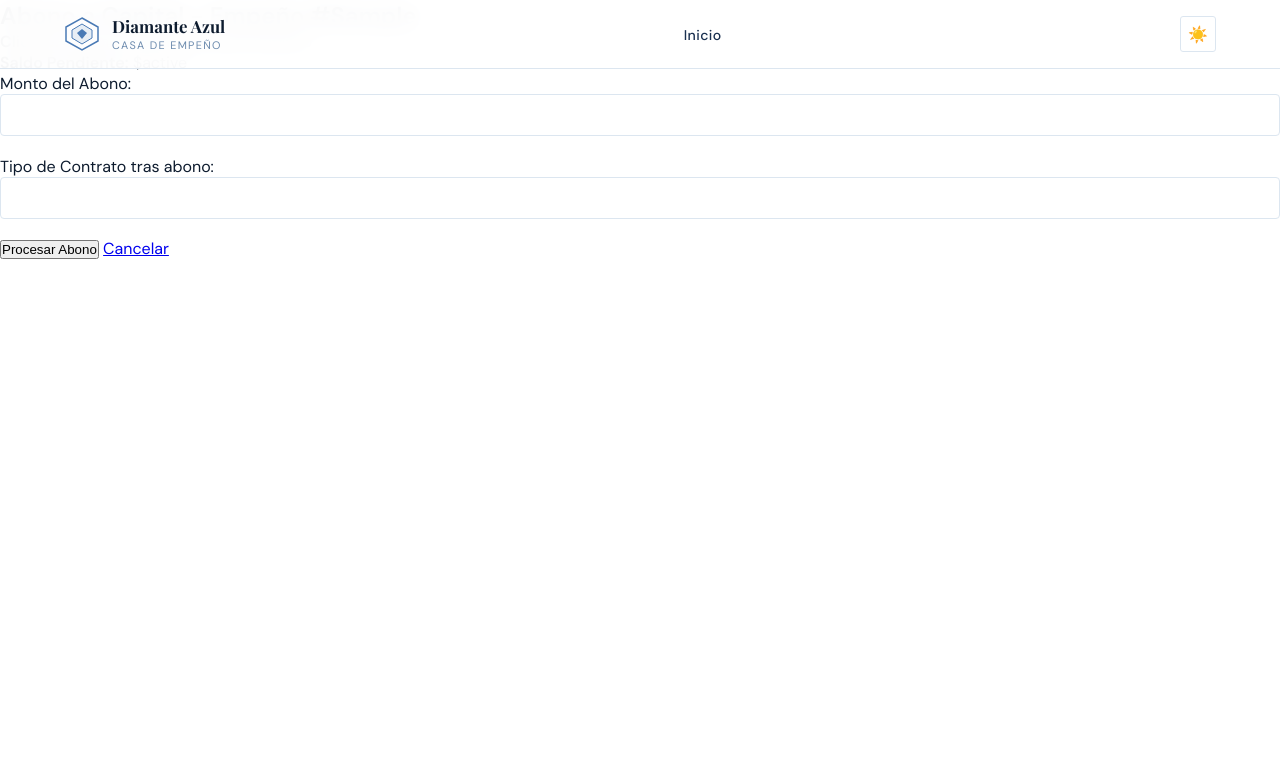
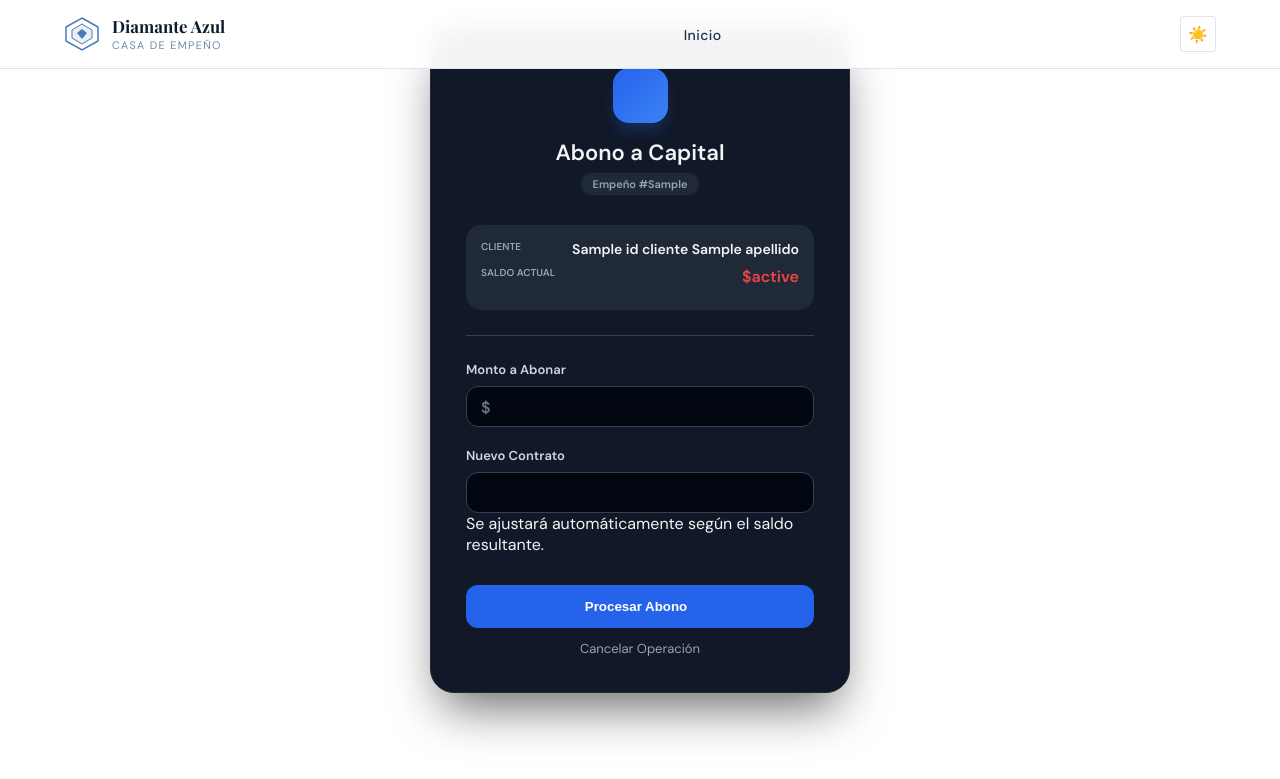
Before and after one commit to andresvacca/DIAMANTE_AZUL_SASN, a Django app: template empenos/templates/empenos/abono_empeno.html in a window 1280 px wide. Shown: the top 779 px of the page. Run offline with Django 5.2, Linux system fonts and the light colour scheme; the template is opened without the code that fills it: most values are stand-ins (such as "Sample title", 1, 10 or a date in 2020); form fields are guessed from the names that the template uses.

Commit message:
Update abono_empeno.html

```diff
--- a/empenos/templates/empenos/abono_empeno.html
+++ b/empenos/templates/empenos/abono_empeno.html
@@ -1,45 +1,124 @@
 {% extends "home/base.html" %}
 
 {% block content %}
-<div class="auth-container">
-    <div class="auth-box">
-        <h2>Abono a Capital - Empeño #{{ empeno.id_empeno }}</h2>
+<div class="main-wrapper-abono">
+    <div class="card-abono">
 
-        <div class="info-resumen">
-            <p><strong>Cliente:</strong> {{ empeno.id_cliente.nombre }} {{ empeno.id_cliente.apellido }}</p>
-            <p><strong>Saldo Pendiente:</strong> <span class="text-danger">${{ empeno.monto_prestado }}</span></p>
+        <div class="header-abono">
+            <div class="icon-circle">
+                <i class="fas fa-coins"></i>
+            </div>
+            <h3 class="title-abono">Abono a Capital</h3>
+            <span class="badge-empeno">Empeño #{{ empeno.id_empeno }}</span>
         </div>
 
-        <form method="POST" class="auth-form">
+        <div class="body-abono">
+            <div class="info-resumen-abono">
+                <div class="info-row">
+                    <span class="info-label">CLIENTE</span>
+                    <span class="info-value">{{ empeno.id_cliente.nombre }} {{ empeno.id_cliente.apellido }}</span>
+                </div>
+                <div class="info-row">
+                    <span class="info-label">SALDO ACTUAL</span>
+                    <span class="info-value saldo-rojo">${{ empeno.monto_prestado }}</span>
+                </div>
+            </div>
+
+            <hr class="divider-abono">
+
+            <form method="POST" class="form-abono">
                 {% csrf_token %}
 
                 {% if form.non_field_errors %}
-                <div class="alert-error">
+                    <div class="alert-error-abono">
                         {{ form.non_field_errors }}
                     </div>
                 {% endif %}
 
-            <div class="form-group">
-                <label for="{{ form.abonoCap.id_for_label }}">Monto del Abono:</label>
+                <div class="form-group-abono">
+                    <label for="{{ form.abonoCap.id_for_label }}">Monto a Abonar</label>
+                    <div class="input-wrapper-abono">
+                        <span class="currency-symbol">$</span>
                         {{ form.abonoCap }}
-                {% if form.abonoCap.errors %}
-                    <span class="error-msg">{{ form.abonoCap.errors }}</span>
-                {% endif %}
+                    </div>
                 </div>
 
-            <div class="form-group">
-                <label for="{{ form.tipo_contrato.id_for_label }}">Tipo de Contrato tras abono:</label>
+                <div class="form-group-abono">
+                    <label for="{{ form.tipo_contrato.id_for_label }}">Nuevo Contrato</label>
                     {{ form.tipo_contrato }}
-                {% if form.tipo_contrato.errors %}
-                    <span class="error-msg">{{ form.tipo_contrato.errors }}</span>
-                {% endif %}
+                    <p class="help-text-abono">Se ajustará automáticamente según el saldo resultante.</p>
                 </div>
 
-            <div class="actions">
-                <button type="submit" class="btn-principal">Procesar Abono</button>
-                <a href="{% url 'empenos:detalle' empeno.id_empeno %}" class="btn-secundario">Cancelar</a>
+                <div class="actions-abono">
+                    <button type="submit" class="btn-primary-abono">
+                        Procesar Abono <i class="fas fa-check-circle"></i>
+                    </button>
+                    <a href="{% url 'empenos:detalle' empeno.id_empeno %}" class="btn-link-abono">
+                        <i class="fas fa-times"></i> Cancelar Operación
+                    </a>
                 </div>
             </form>
         </div>
     </div>
+</div>
+
+<style>
+    /* Centrado Total */
+    .main-wrapper-abono {
+        display: flex;
+        justify-content: center;
+        align-items: center;
+        width: 100%;
+        min-height: calc(100vh - 80px); /* Restamos la altura aproximada del navbar */
+        padding: 20px;
+    }
+
+    .card-abono {
+        background: #111827;
+        width: 100%;
+        max-width: 420px;
+        border-radius: 24px;
+        padding: 40px 35px 35px 35px; /* Más espacio arriba para el icono */
+        border: 1px solid #1f2937;
+        box-shadow: 0 25px 50px -12px rgba(0, 0, 0, 0.6);
+        color: #f3f4f6;
+        position: relative;
+    }
+
+    .header-abono { text-align: center; margin-bottom: 30px; }
+
+    .icon-circle {
+        background: linear-gradient(135deg, #2563eb, #3b82f6);
+        width: 55px;
+        height: 55px;
+        border-radius: 16px;
+        display: flex;
+        align-items: center;
+        justify-content: center;
+        margin: 0 auto 15px;
+        font-size: 22px;
+        color: white;
+        box-shadow: 0 10px 15px -3px rgba(37, 99, 235, 0.3);
+    }
+
+    /* Resto de estilos se mantienen igual para conservar el look premium */
+    .title-abono { font-size: 22px; font-weight: 700; margin-bottom: 5px; }
+    .badge-empeno { display: inline-block; background: #1f2937; color: #9ca3af; padding: 4px 12px; border-radius: 20px; font-size: 11px; font-weight: 600; }
+    .info-resumen-abono { background: #1f2937; padding: 15px; border-radius: 15px; margin-bottom: 20px; }
+    .info-row { display: flex; justify-content: space-between; margin-bottom: 8px; }
+    .info-label { font-size: 10px; color: #9ca3af; font-weight: 800; }
+    .info-value { font-size: 14px; font-weight: 600; }
+    .saldo-rojo { color: #ef4444; font-size: 16px; }
+    .divider-abono { border: 0; border-top: 1px solid #374151; margin: 25px 0; }
+    .form-group-abono { margin-bottom: 20px; }
+    .form-group-abono label { display: block; font-size: 13px; font-weight: 600; color: #d1d5db; margin-bottom: 8px; }
+    .form-group-abono input, .form-group-abono select { width: 100%; background: #030712 !important; border: 1px solid #374151 !important; border-radius: 12px !important; padding: 12px 15px !important; color: white !important; }
+    .input-wrapper-abono { position: relative; }
+    .currency-symbol { position: absolute; left: 15px; top: 50%; transform: translateY(-50%); color: #6b7280; font-weight: 600; }
+    .input-wrapper-abono input { padding-left: 30px !important; }
+    .actions-abono { display: flex; flex-direction: column; gap: 12px; margin-top: 30px; }
+    .btn-primary-abono { background: #2563eb; color: white; border: none; padding: 14px; border-radius: 12px; font-weight: 700; cursor: pointer; transition: all 0.2s; display: flex; justify-content: center; align-items: center; gap: 8px; }
+    .btn-primary-abono:hover { background: #1d4ed8; transform: translateY(-1px); }
+    .btn-link-abono { text-align: center; color: #9ca3af; text-decoration: none; font-size: 13px; }
+</style>
 {% endblock %}
```
Lines whose indentation alone changed are shown as unchanged.
